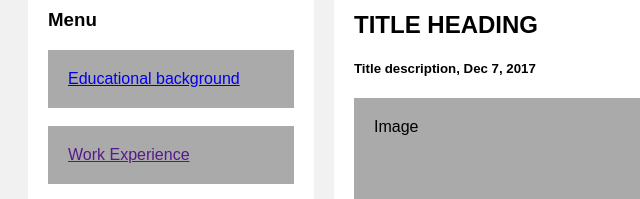
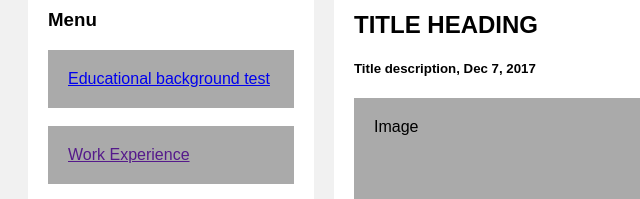
Before and after one commit to mrmartincarlito/test-mp1-project, a plain HTML site: page index.html in a window 1280 px wide. Shown: the part 306-505 px from the top of the page, 0-640 px from the left. Drawn offline with Linux system fonts and the light colour scheme.

Commit message:
Experience

```diff
--- a/index.html
+++ b/index.html
@@ -84,7 +84,7 @@ body {
   <div class="rightcolumn">
 	<div class="card">
       <h3>Menu</h3>
-      <div class="fakeimg"><a href="educational.html">Educational background</a></div><br>
+      <div class="fakeimg"><a href="educational.html">Educational background test</a></div><br>
       <div class="fakeimg"><a href="">Work Experience</a></div><br>
       <div class="fakeimg"><a href="">Learning and Development</a></div><br>
 	  <div class="fakeimg"><a href="">References</a></div><br>
```
Also changed, not shown: experience.html (+1 -1 lines).
